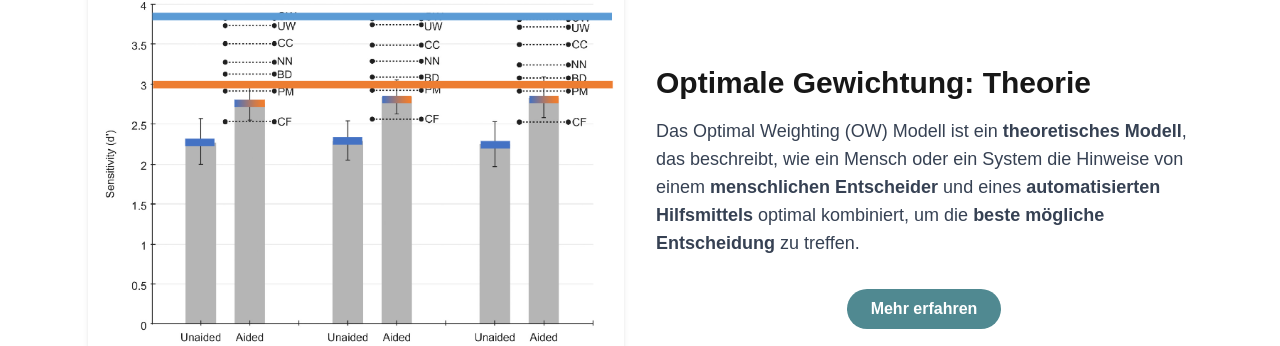
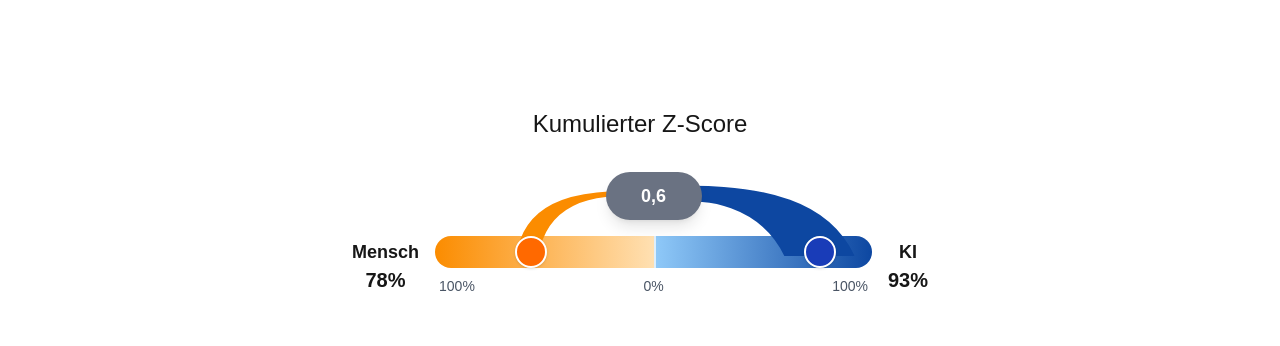
Before and after one commit to L0i0n0a/PsyKi, a Next.js app in the folder multarbeit/: page / in a window 1280 px wide. Shown: the part 198-544 px from the top of the page. Built offline with nearby package versions, Linux system fonts and the light colour scheme.

Commit message:
faet: new image to visulaze human ki influence

```diff
--- a/multarbeit/src/app/page.tsx
+++ b/multarbeit/src/app/page.tsx
@@ -1,4 +1,5 @@
 "use client";
+import AccuracyComparison from "@/components/AccuracyComparison";
 import Carousel from "@/components/layout/Carousel";
 import SectionLeft from "@/components/layout/SectionLeft";
 import SectionRight from "@/components/layout/SectionRight";
@@ -9,6 +10,7 @@ export default function Home() {
 
     return (
         <div>
+          <AccuracyComparison></AccuracyComparison>
             <div className="header">
                 <h1 className="text-4xl font-bold m-4 text-center">Multimediale Ausarbeitung</h1>
                 <h2 className="text-3xl m-4 text-center">Strategie: Optimale Gewichtung</h2>
--- /dev/null
+++ b/multarbeit/src/components/AccuracyComparison.tsx
@@ -0,0 +1,180 @@
+import React from "react";
+
+export default function AccuracyComparison() {
+  const menschPercent = 30;
+  const kiPercent = 100;
+
+  const minThickness = 0.5;
+  const maxThickness = 16;
+
+  const scaleThickness = (percent: number) =>
+    minThickness + ((percent / 100) * (maxThickness - minThickness));
+
+  const menschThickness = scaleThickness(menschPercent);
+  const kiThickness = scaleThickness(kiPercent);
+
+  function generateGrowingThicknessLines(
+  p0: [number, number],
+  p1: [number, number],
+  p2: [number, number],
+  color: string,
+  thicknessStart: number,
+  thicknessEnd: number,
+  segments = 40
+) {
+  const lines = [];
+
+  // Quadratic Bézier helper
+  function quadBezier(t: number, p0: [number, number], p1: [number, number], p2: [number, number]) {
+    const x = (1 - t) * (1 - t) * p0[0] + 2 * (1 - t) * t * p1[0] + t * t * p2[0];
+    const y = (1 - t) * (1 - t) * p0[1] + 2 * (1 - t) * t * p1[1] + t * t * p2[1];
+    return [x, y];
+  }
+
+  for (let i = 0; i < segments; i++) {
+    const t1 = i / segments;
+    const t2 = (i + 1) / segments;
+
+    const [x1, y1] = quadBezier(t1, p0, p1, p2);
+    const [x2, y2] = quadBezier(t2, p0, p1, p2);
+
+    const strokeWidth = thicknessStart + (thicknessEnd - thicknessStart) * t2;
+
+    lines.push(
+      <line
+        key={i}
+        x1={x1}
+        y1={y1}
+        x2={x2}
+        y2={y2}
+        stroke={color}
+        strokeWidth={strokeWidth}
+        strokeLinecap="round"
+      />
+    );
+  }
+
+  return lines;
+}
+
+
+  return (
+    <div className="flex flex-col items-center justify-center min-h-screen bg-white p-6">
+      <h1 className="text-2xl mb-24 text-center">Kumulierter Z-Score</h1>
+      <div className="flex flex-col w-full max-w-xl">
+        <div className="flex items-center justify-between relative">
+          {/* Mensch */}
+          <div className="text-center">
+            <p className="text-lg font-semibold">Mensch</p>
+            <p className="text-xl font-bold">78%</p>
+          </div>
+
+          {/* Z-Score Visualisierung */}
+          <div className="relative flex-1 mx-4">
+            <div
+              className="h-8 w-full rounded-full relative overflow-visible"
+              style={{
+                background:
+                  "linear-gradient(to right, #FB8C00 , #FFE0B2 50%,  #90CAF9 50%, #0D47A1)",
+              }}
+            >
+              {/* Z-Score Bubble */}
+              <div className="absolute left-[50%] transform -translate-x-1/2 -top-16 flex items-center justify-center w-24 h-12 bg-gray-500 text-white text-lg font-bold rounded-full shadow-lg z-20">
+                0,6
+              </div>
+
+              {/* Vertical Divider */}
+              <div className="absolute left-[50%] top-0 h-full w-0.5 bg-white opacity-70 z-10" />
+
+              {/* Mensch Marker */}
+              <div className="absolute left-[22%] transform -translate-x-1/2 top-1/2 -translate-y-1/2 w-8 h-8 bg-orange-500 rounded-full border-2 border-white shadow z-10" />
+
+              {/* KI Marker */}
+              <div className="absolute left-[88%] transform -translate-x-1/2 top-1/2 -translate-y-1/2 w-8 h-8 bg-blue-800 rounded-full border-2 border-white shadow z-10" />
+
+              {/* SVG Lines */}
+               <svg
+                className="absolute top-[-64px] left-0 w-full h-[84px] pointer-events-none"
+                xmlns="http://www.w3.org/2000/svg"
+                viewBox="0 0 100 84"
+                preserveAspectRatio="none"
+              >
+                 <path
+                  d="M 21 88 Q 23 10, 50 24"
+                  stroke="#FB8C00"
+                  strokeWidth={menschThickness}
+                  strokeLinecap="round"
+                  fill="none"
+                />
+                <path
+                  d="M 88 84 Q 80 10, 50 24"
+                  stroke="#0D47A1"
+                  strokeWidth={kiThickness}
+                  strokeLinecap="round"
+                  fill="none"
+                />
+
+ {/*    {generateGrowingThicknessLines(
+    [21, 88],  // start point (slider)
+    [23, 10],  // control point
+    [50, 24],  // end point (bubble)
+    "#FB8C00", // color
+    1,         // thickness start (thin at slider)
+    12         // thickness end (thick at bubble)
+  )}
+  {generateGrowingThicknessLines(
+    [88, 84],
+    [80, 10],
+    [50, 24],
+    "#0D47A1",
+    1,
+    40
+  )} */}
+</svg>
+
+
+
+{/* <svg
+  className="absolute top-[-64px] left-0 w-full h-[84px] pointer-events-none"
+  xmlns="http://www.w3.org/2000/svg"
+>
+  <line
+    x1="22%"
+    y1="84"
+    x2="50%"
+    y2="24"
+    stroke="#FB8C00"
+    strokeWidth={menschThickness}
+    strokeLinecap="round"
+  />
+  <line
+    x1="88%"
+    y1="84"
+    x2="50%"
+    y2="24"
+    stroke="#0D47A1"
+    strokeWidth={kiThickness}
+    strokeLinecap="round"
+  />
+</svg> */}
+
+            </div>
+
+            {/* Labels below the slider */}
+            <div className="flex justify-between text-sm text-gray-600 mt-2 px-1">
+              <span>100%</span>
+              <span>0%</span>
+              <span>100%</span>
+            </div>
+          </div>
+
+          {/* KI */}
+          <div className="text-center">
+            <p className="text-lg font-semibold">KI</p>
+            <p className="text-xl font-bold">93%</p>
+          </div>
+        </div>
+      </div>
+    </div>
+  );
+}
```
